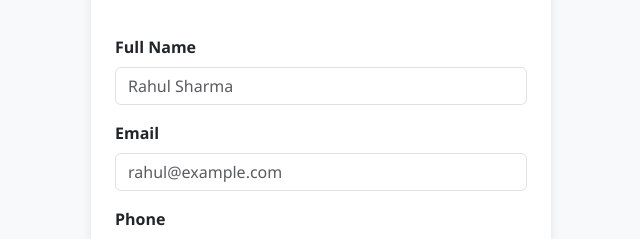
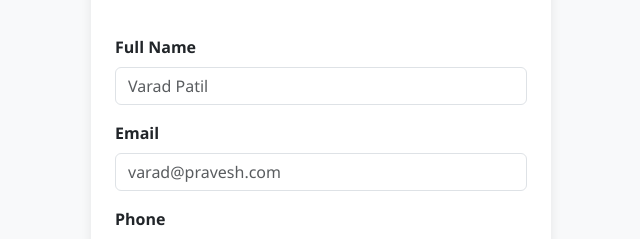
Before and after one commit to PraveshTeam/Pravesh-Frontend, a React (Vite) app: page /register in a window 1280 px wide. Shown: the part 163-402 px from the top of the page, without its empty margins (319-959 px from the left). Built offline with nearby package versions, Linux system fonts and the light colour scheme.

Commit message:
Update RegisterPage.jsx

```diff
--- a/src/pages/auth/RegisterPage.jsx
+++ b/src/pages/auth/RegisterPage.jsx
@@ -4,7 +4,7 @@ import { register } from '../../api/endpoints'
 import { useAuth } from '../../context/AuthContext'
 import logoMark from '../../assets/logo.png'
 
-const ROLES = ['RESIDENT', 'GUARD', 'SOCIETY_ADMIN', 'SUPER_ADMIN']
+const ROLES = ['RESIDENT', 'GUARD', 'SOCIETY_ADMIN']
 
 export default function RegisterPage() {
   const { loginUser } = useAuth()
@@ -49,7 +49,7 @@ export default function RegisterPage() {
             <label className="form-label fw-semibold">Full Name</label>
             <input
               className="form-control"
-              placeholder="Rahul Sharma"
+              placeholder="Varad Patil"
               value={form.name}
               onChange={e => setForm({ ...form, name: e.target.value })}
               required
@@ -60,7 +60,7 @@ export default function RegisterPage() {
             <input
               type="email"
               className="form-control"
-              placeholder="rahul@example.com"
+              placeholder="varad@pravesh.com"
               value={form.email}
               onChange={e => setForm({ ...form, email: e.target.value })}
               required
```
